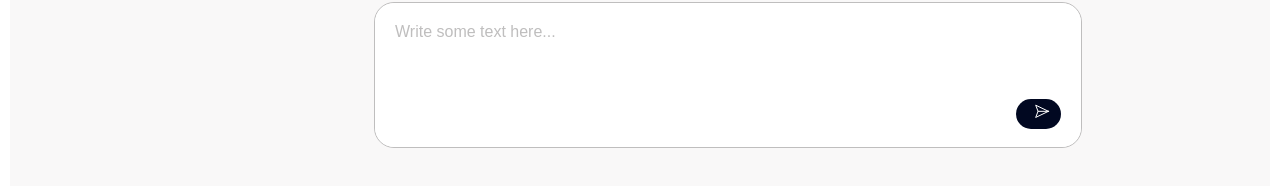
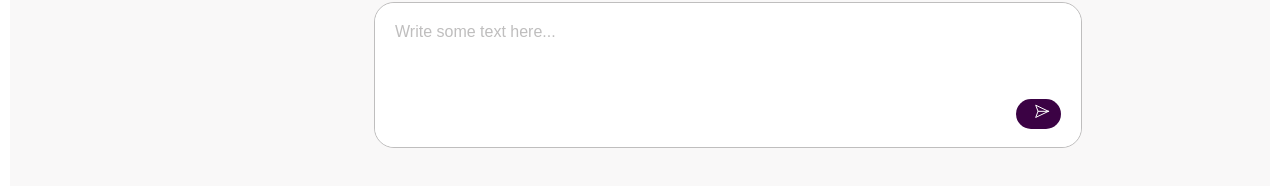
Before and after one commit to Sky2Walker/Skywebsoc, a plain HTML site: page profile.html in a window 1280 px wide. In both pictures the pointer is over the button 1038 px from the left and 592 px from the top of the page. Shown: the part 478-664 px from the top of the page. Drawn offline with Linux system fonts and the light colour scheme.

Commit message:
user profile page post input add hover

```diff
--- a/css/profile.css
+++ b/css/profile.css
@@ -222,3 +222,8 @@ body {
     right: 20px;
     top: 96px;
 }
+
+.post__send:hover {
+    background-color: #3B0244;
+
+}
```
